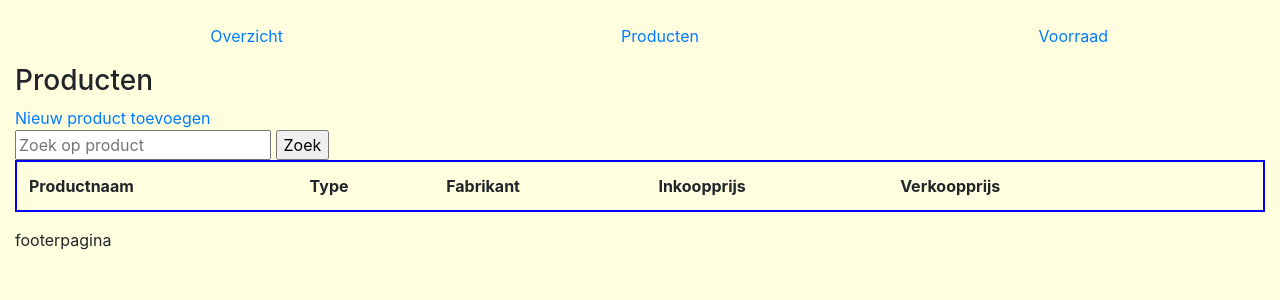
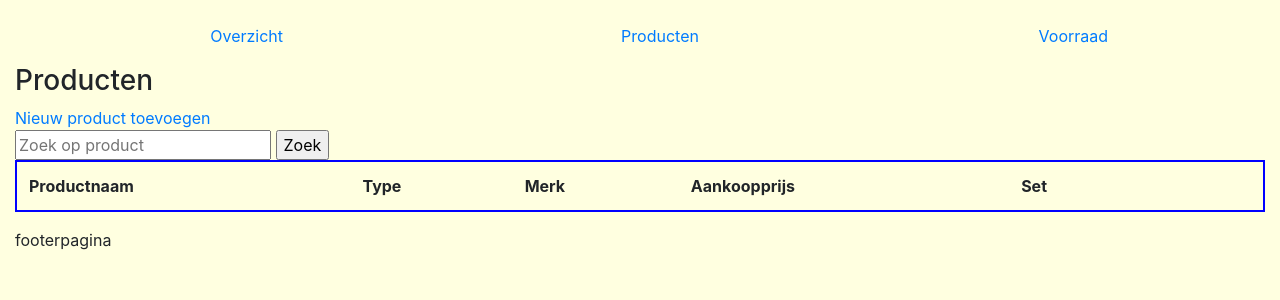
Before and after one commit to Frank-4a5a/Voorraad, a PHP site: page /ProductController/showProduct in a window 1280 px wide. Shown: the top 300 px of the page. Run offline with PHP 8.4, Linux system fonts and the light colour scheme; data comes from the database, SQL or seed files in the repository; tables that the repository leaves empty or names only in its code hold one stand-in row (values such as "Sample post"); lists and menus that the app fills with data are empty.

Commit message:
view aangepast voor nieuwe database

```diff
--- a/View/ProductView.php
+++ b/View/ProductView.php
@@ -7,9 +7,9 @@
 <table class="table">
   <th>Productnaam</th>
   <th>Type</th>
-  <th>Fabrikant</th>
-  <th>Inkoopprijs</th>
-  <th>Verkoopprijs</th>
+  <th>Merk</th>
+  <th>Aankoopprijs</th>
+  <th>Set</th>
   <th></th>
   <th></th>
 <?php
@@ -17,13 +17,13 @@
 foreach ($productJoined as $row)
 {
   echo "<tr>";
-  echo "<td>" . $row->productNaam . "</td>";
+  echo "<td>" . $row->productName . "</td>";
   echo "<td>" . $row->type . "</td>";
-  echo "<td>" . $row->fabrikantNaam . "</td>";
-  echo "<td>€ " . $row->inkoopprijs . "</td>";
-  echo "<td>€ " . $row->verkoopprijs . "</td>";
-  echo "<td><a href='/ProductController/loadEditProductView/". $row->productId . '/' . $row->productNaam . '/' . $row->type. '/' . $row->fabrikantId . '/' . $row->inkoopprijs. '/' . $row->verkoopprijs . "'>Bewerken</a></td>";
-  echo "<td><a href='/ProductController/deleteProduct/" . $row->productId . "'>Verwijderen</a></td>";
+  echo "<td>" . $row->brandName . "</td>";
+  echo "<td>€ " . $row->price . "</td>";
+  echo "<td> " . $row->minimumAmountPerPurchase . "</td>";
+  echo "<td><a href='/ProductController/loadEditProductView/". $row->productId . '/' . $row->productName . '/' . $row->type. '/' . $row->brandName . '/' . $row->price. '/' . $row->minimumAmountPerPurchase . "'>Bewerk</a></td>";
+  echo "<td><a href='/ProductController/deleteProduct/" . $row->productId . "'>Verwijder</a></td>";
   echo "</tr>";
 }
 
```
Also changed, not shown: View/VoorraadView.php (+4 -10 lines).
